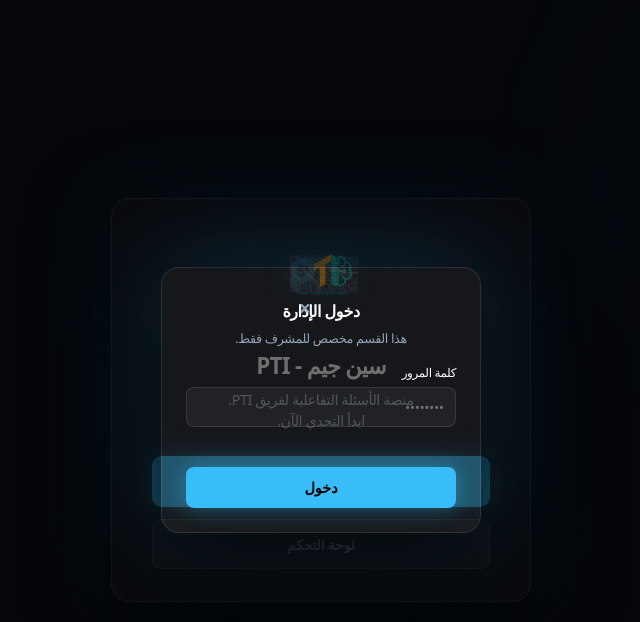
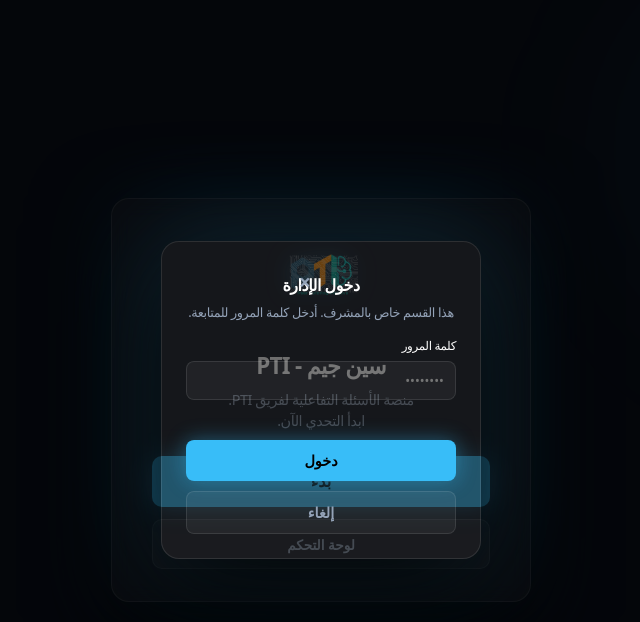
Before and after one commit to Sarahx27/PTI_seenjeem, a plain HTML site: page index.html in a window 1280 px wide. Both pictures are taken after a click on the button "لوحة التحكم". Shown: the whole page, without its empty margins (319-959 px from the left). Drawn offline with Linux system fonts and the light colour scheme.

Commit message:
update index.html with working admin modal and cancel button

```diff
--- a/index.html
+++ b/index.html
@@ -13,6 +13,8 @@
       --panel:rgba(255,255,255,0.05);
       --border:rgba(255,255,255,0.1);
       --radius:18px;
+      --danger:#f87171;
+      --surface-btn:rgba(255,255,255,0.05);
     }
     *{
       box-sizing:border-box;
@@ -87,11 +89,10 @@
       color:#000;
       box-shadow:0 0 25px rgba(56,189,248,.4);
     }
-    .start:active{
-      transform:scale(.98);
-    }
+    .start:active{ transform:scale(.98); }
+
     .admin{
-      background:rgba(255,255,255,0.05);
+      background:var(--surface-btn);
       color:var(--dim);
       border:1px solid var(--border);
       font-size:.85rem;
@@ -129,7 +130,7 @@
       box-shadow:0 30px 100px rgba(0,0,0,.9),
                  0 0 100px rgba(56,189,248,.25);
     }
-    .close-btn{
+    .close-x{
       position:absolute;
       top:1rem;
       right:1rem;
@@ -172,9 +173,23 @@
       font-size:.8rem;
       outline:none;
     }
+    .error-msg{
+      color:var(--danger);
+      font-size:.75rem;
+      line-height:1.3;
+      min-height:1rem;
+      margin-top:.5rem;
+      text-align:center;
+      letter-spacing:-.03em;
+    }
+
+    .modal-actions{
+      display:flex;
+      flex-direction:column;
+      gap:.6rem;
+      margin-top:1rem;
+    }
     .login-btn{
-      width:100%;
-      margin-top:1rem;
       background:var(--accent);
       color:#000;
       border:0;
@@ -183,28 +198,34 @@
       font-weight:600;
       font-size:.9rem;
       cursor:pointer;
+      box-shadow:0 0 20px rgba(56,189,248,.4);
       transition:.15s;
-      box-shadow:0 0 20px rgba(56,189,248,.4);
     }
-    .login-btn:active{
-      transform:scale(.98);
+    .login-btn:active{ transform:scale(.98); }
+
+    .cancel-btn{
+      background:var(--surface-btn);
+      color:var(--dim);
+      border:1px solid var(--border);
+      border-radius:8px;
+      padding:.7rem 1rem;
+      font-weight:600;
+      font-size:.9rem;
+      cursor:pointer;
+      transition:.15s;
     }
-    .error-msg{
-      color:#f87171;
-      font-size:.75rem;
-      line-height:1.3;
-      min-height:1rem;
-      margin-top:.5rem;
-      text-align:center;
-      letter-spacing:-.03em;
+    .cancel-btn:hover{
+      background:rgba(255,255,255,0.08);
+      color:var(--text);
     }
+
   </style>
 </head>
 <body>
   <div class="glow"></div>
 
   <section class="frame">
-    <!-- اللوقو (صورتك) -->
+    <!-- اللوقو -->
     <img src="pti-logo.png" alt="PTI Logo" class="logo" />
 
     <h1>سين جيم - PTI</h1>
@@ -214,13 +235,13 @@
     <button class="admin" id="adminBtn">لوحة التحكم</button>
   </section>
 
-  <!-- نافذة الإدارة -->
+  <!-- نافذة كلمة المرور -->
   <div class="modal" id="adminModal">
     <div class="modal-box">
-      <button class="close-btn" id="closeModal">&times;</button>
+      <button class="close-x" id="closeX">&times;</button>
 
       <h2 class="modal-title">دخول الإدارة</h2>
-      <p class="modal-desc">هذا القسم مخصص للمشرف فقط.</p>
+      <p class="modal-desc">هذا القسم خاص بالمشرف. أدخل كلمة المرور للمتابعة.</p>
 
       <div class="field">
         <div class="field-label">كلمة المرور</div>
@@ -228,21 +249,26 @@
         <div class="error-msg" id="errorArea"></div>
       </div>
 
-      <button class="login-btn" id="loginBtn">دخول</button>
+      <div class="modal-actions">
+        <button class="login-btn" id="loginBtn">دخول</button>
+        <button class="cancel-btn" id="cancelBtn">إلغاء</button>
+      </div>
     </div>
   </div>
 
   <script>
-    // زر "بدء" ينقل اللاعب لواجهة اللعبة
-    // غيّري seenjeem.html لو اسم لعبتك مختلف
-    document.getElementById("startBtn").addEventListener("click", () => {
+    // الانتقال لواجهة اللعبة
+    // عدلي الاسم لو صفحتك مو seenjeem.html
+    const startBtn   = document.getElementById("startBtn");
+    startBtn.addEventListener("click", () => {
       window.location.href = "seenjeem.html";
     });
 
     // عناصر المودال
     const adminBtn   = document.getElementById("adminBtn");
     const adminModal = document.getElementById("adminModal");
-    const closeModal = document.getElementById("closeModal");
+    const closeX     = document.getElementById("closeX");
+    const cancelBtn  = document.getElementById("cancelBtn");
     const loginBtn   = document.getElementById("loginBtn");
     const pwInput    = document.getElementById("pw");
     const errorArea  = document.getElementById("errorArea");
@@ -255,37 +281,27 @@
       pwInput.focus();
     });
 
-    // إغلاق المودال
-    closeModal.addEventListener("click", () => {
+    // إغلاق المودال (X أو إلغاء)
+    function closeModal(){
       adminModal.classList.remove("active");
-    });
+    }
+    closeX.addEventListener("click", closeModal);
+    cancelBtn.addEventListener("click", closeModal);
 
-    // محاولة الدخول
+    // التحقق من الباسورد - مسموح نكتبها هنا لأنك موافقة تكون عامة
+    function isAuthorized(pw) {
+      return pw === "PTI on top";
+    }
+
+    // زر دخول
     loginBtn.addEventListener("click", () => {
       const entered = pwInput.value.trim();
-
-      // مهم:
-      // ما كتبنا الباسورد هنا.
-      // مكان التحقق موجود لكن فاضي، انتي تقدرين تحطين الشرط محلي على جهاز العرض بس،
-      // بدون رفعه لـ GitHub لو تبين تحافظين عليه سري.
-      //
-      // مثال (لا ترفعين هذا لGithub لو تبين السرية):
-      // if (entered === "كلمة السر الحقيقية") { ... }
-
       if (isAuthorized(entered)) {
         window.location.href = "admin.html";
       } else {
         errorArea.textContent = "كلمة المرور غير صحيحة";
       }
     });
-
-    // دالة التحقق (مؤقتة بدون باسورد فعلي)
-    function isAuthorized(pw) {
-      // حالياً: شيك يرجع دايم false عشان مافتحناه
-      // بعدين على جهاز العرض (مو بالنسخة المرفوعة) بدّلي المحتوى بـ:
-      // return pw === "العبارة السرية";
-      return false;
-    }
   </script>
 </body>
 </html>
```
